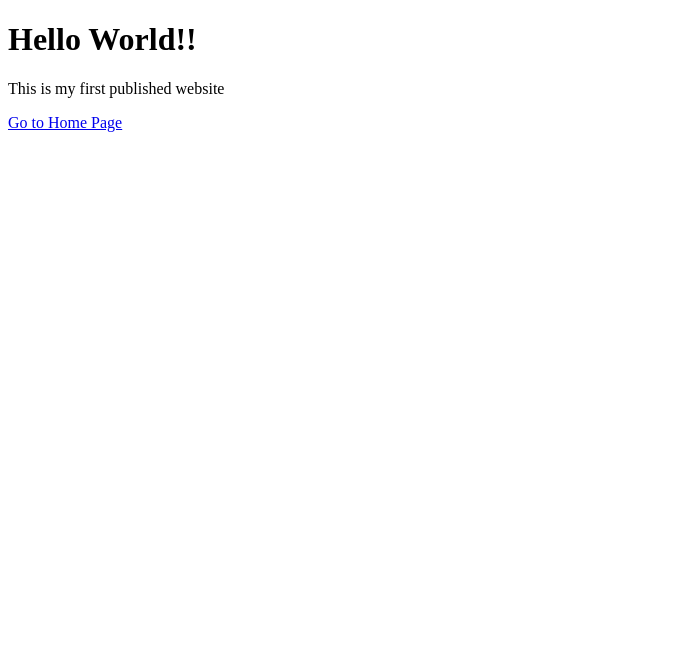
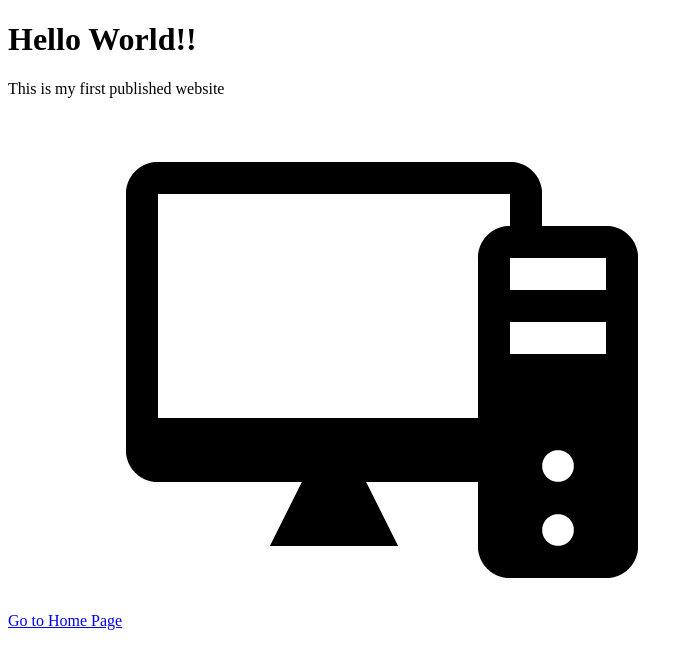
Before and after one commit to ssarahaahmedd/my-first-website, a plain HTML site: page index.html in a window 1280 px wide. Shown: the whole page, without its empty margins (0-693 px from the left). Drawn offline with Linux system fonts and the light colour scheme.

Commit message:
added a new image

```diff
--- a/index.html
+++ b/index.html
@@ -10,5 +10,6 @@
     <h1>Hello World!!</h1>
     <p>This is my first published website</p>
     <a href="home.html">Go to Home Page</a>
+    <img src="images/computer.png" alt="computer">
 </body>
 </html>
```
Also changed, not shown: images/computer.png (added).
